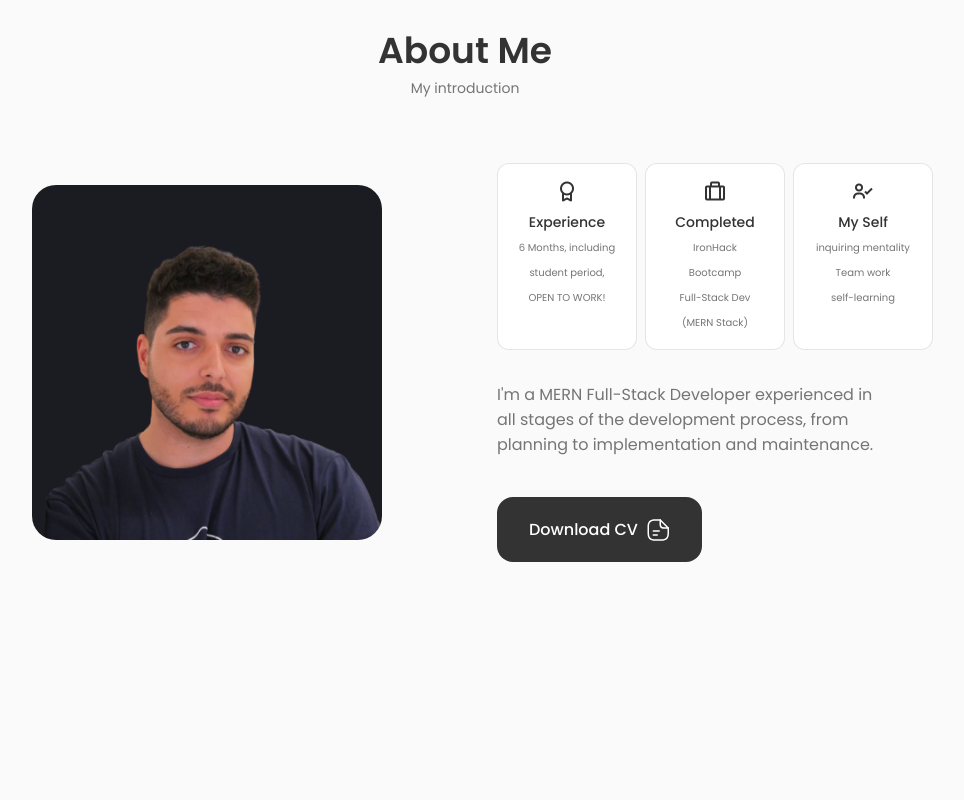
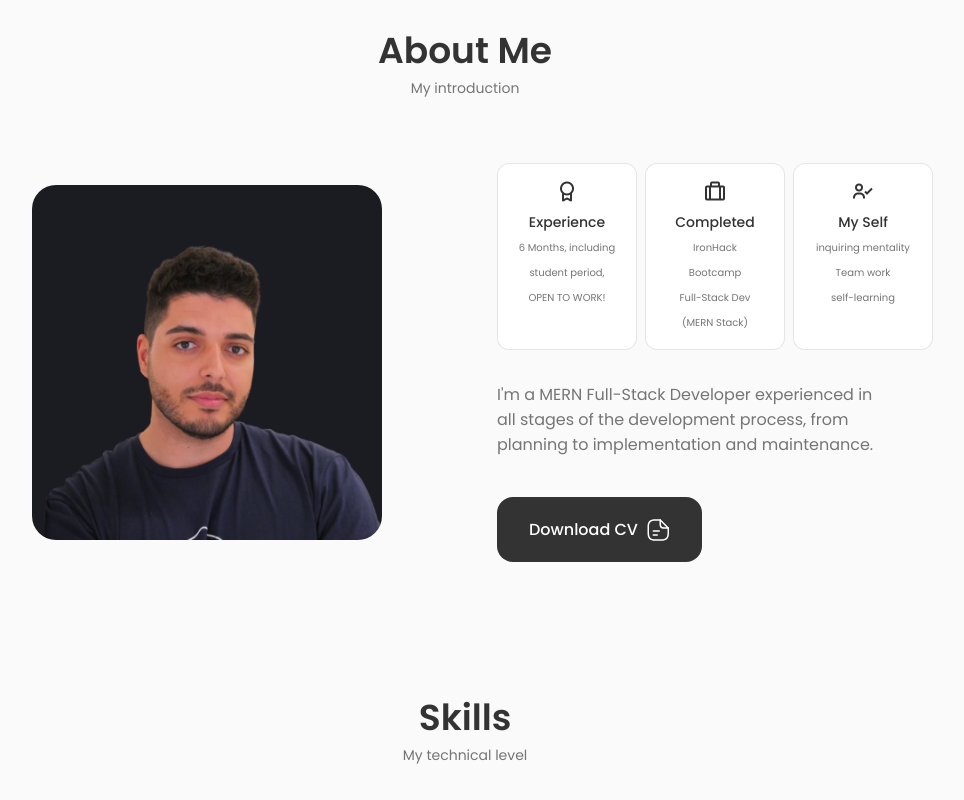
Before and after one commit to admartinbarcelo/portfolio-admartinbarcelo, a React (Vite) app: page / in a window 1280 px wide. Shown: the part 750-1550 px from the top of the page, without its empty margins (175-1139 px from the left). Before the commit the page ends 1344 px from the top, so only its background shows below. Built offline with nearby package versions, Linux system fonts and the light colour scheme.

Commit message:
starting Skills component

```diff
--- a/src/App.jsx
+++ b/src/App.jsx
@@ -8,7 +8,7 @@
 // import Qualification from './components/qualification/Qualification';
 // import ScrollUp from './components/scrollup/ScrollUp';
 // import Services from './components/services/Services';
-// import Skills from './components/skills/Skills';
+import Skills from './components/skills/Skills';
 
 function App() {
   return (
@@ -18,6 +18,7 @@
       <main className="main">
       <Home/>
       <About/>
+      <Skills/>
       </main>
     </>
 
--- /dev/null
+++ b/src/components/skills/Skills.jsx
@@ -0,0 +1,17 @@
+import './skills.css'
+
+function Skills () {
+    return(
+        <section className="skills section" id="skills">
+            <h2 className="section__title">Skills</h2>
+            <span className="section__subtitle">My technical level</span>
+
+            <div className="skills_container container grid">
+
+            </div>
+        </section>
+
+    )
+}
+
+export default Skills;
```
Also changed, not shown: src/components/skills/skills.css (added).
